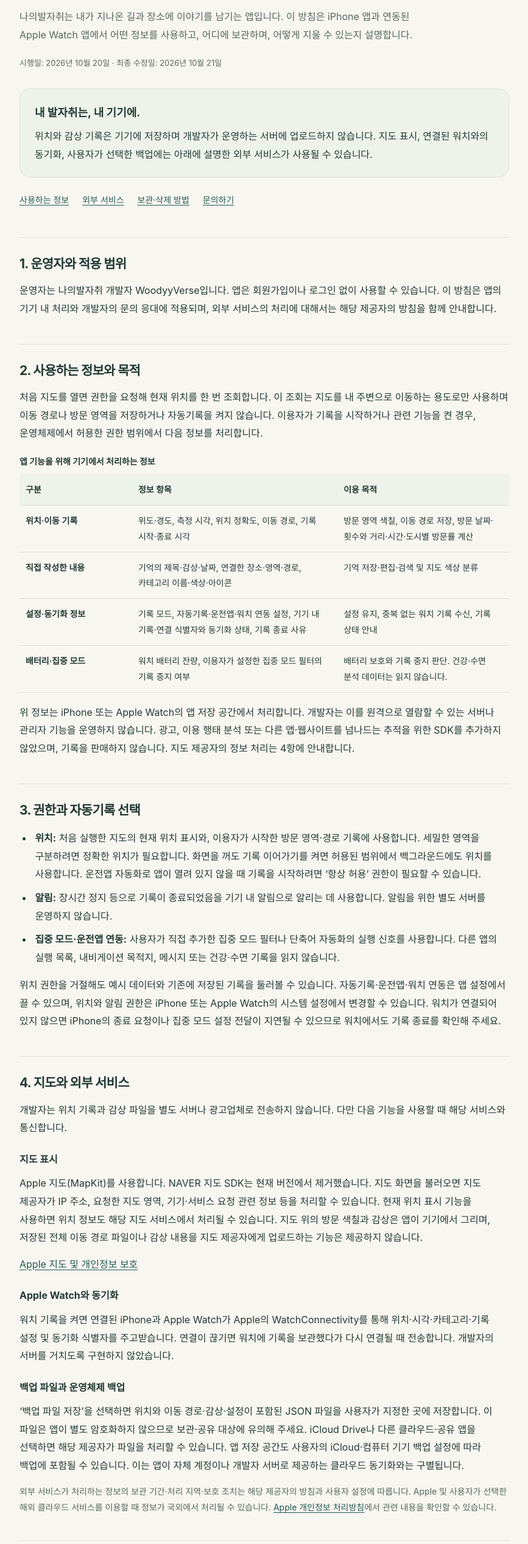
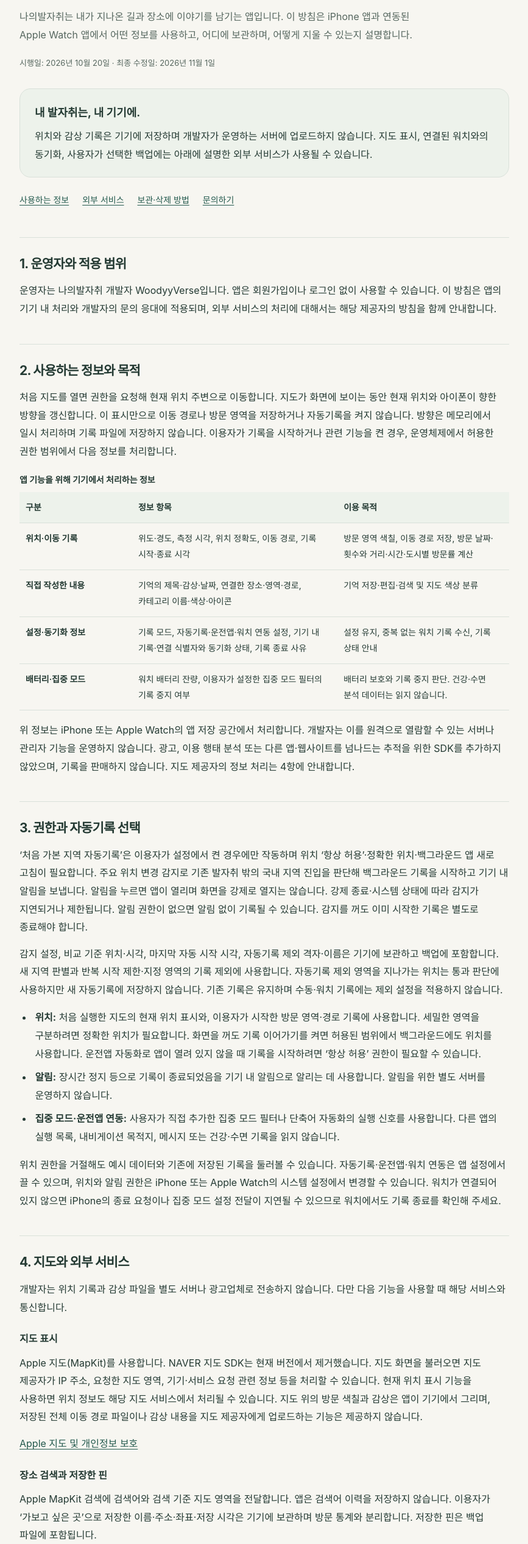
Before and after one commit to MrWoodyPark/beentomap-privacy, a plain HTML site: page index.html in a window 1280 px wide. Shown: the part 228-2760 px from the top of the page at 61% size, without its empty margins (206-1073 px from the left). Drawn offline with Linux system fonts and the light colour scheme.

Commit message:
Document optional new-place recording, saved places and heading display

```diff
--- a/index.html
+++ b/index.html
@@ -67,7 +67,7 @@
       <p class="eyebrow" lang="en">PRIVACY POLICY</p>
       <h1>개인정보 처리방침</h1>
       <p class="intro">나의발자취는 내가 지나온 길과 장소에 이야기를 남기는 앱입니다. 이 방침은 iPhone 앱과 연동된 Apple Watch 앱에서 어떤 정보를 사용하고, 어디에 보관하며, 어떻게 지울 수 있는지 설명합니다.</p>
-      <p class="date">시행일: 2026년 10월 20일 · 최종 수정일: <time datetime="2026-10-21">2026년 10월 21일</time></p>
+      <p class="date">시행일: 2026년 10월 20일 · 최종 수정일: <time datetime="2026-11-01">2026년 11월 1일</time></p>
       <div class="summary">
         <strong>내 발자취는, 내 기기에.</strong>
         <p>위치와 감상 기록은 기기에 저장하며 개발자가 운영하는 서버에 업로드하지 않습니다. 지도 표시, 연결된 워치와의 동기화, 사용자가 선택한 백업에는 아래에 설명한 외부 서비스가 사용될 수 있습니다.</p>
@@ -87,7 +87,7 @@
 
     <section id="data">
       <h2>2. 사용하는 정보와 목적</h2>
-      <p>처음 지도를 열면 권한을 요청해 현재 위치를 한 번 조회합니다. 이 조회는 지도를 내 주변으로 이동하는 용도로만 사용하며 이동 경로나 방문 영역을 저장하거나 자동기록을 켜지 않습니다. 이용자가 기록을 시작하거나 관련 기능을 켠 경우, 운영체제에서 허용한 권한 범위에서 다음 정보를 처리합니다.</p>
+      <p>처음 지도를 열면 권한을 요청해 현재 위치 주변으로 이동합니다. 지도가 화면에 보이는 동안 현재 위치와 아이폰이 향한 방향을 갱신합니다. 이 표시만으로 이동 경로나 방문 영역을 저장하거나 자동기록을 켜지 않습니다. 방향은 메모리에서 일시 처리하며 기록 파일에 저장하지 않습니다. 이용자가 기록을 시작하거나 관련 기능을 켠 경우, 운영체제에서 허용한 권한 범위에서 다음 정보를 처리합니다.</p>
       <div class="table-wrap" role="region" aria-label="처리하는 정보와 이용 목적" tabindex="0">
         <table>
           <caption>앱 기능을 위해 기기에서 처리하는 정보</caption>
@@ -105,6 +105,8 @@
 
     <section id="permissions">
       <h2>3. 권한과 자동기록 선택</h2>
+      <p>‘처음 가본 지역 자동기록’은 이용자가 설정에서 켠 경우에만 작동하며 위치 ‘항상 허용’·정확한 위치·백그라운드 앱 새로 고침이 필요합니다. 주요 위치 변경 감지로 기존 발자취 밖의 국내 지역 진입을 판단해 백그라운드 기록을 시작하고 기기 내 알림을 보냅니다. 알림을 누르면 앱이 열리며 화면을 강제로 열지는 않습니다. 강제 종료·시스템 상태에 따라 감지가 지연되거나 제한됩니다. 알림 권한이 없으면 알림 없이 기록될 수 있습니다. 감지를 꺼도 이미 시작한 기록은 별도로 종료해야 합니다.</p>
+      <p>감지 설정, 비교 기준 위치·시각, 마지막 자동 시작 시각, 자동기록 제외 격자·이름은 기기에 보관하고 백업에 포함합니다. 새 지역 판별과 반복 시작 제한·지정 영역의 기록 제외에 사용합니다. 자동기록 제외 영역을 지나가는 위치는 통과 판단에 사용하지만 새 자동기록에 저장하지 않습니다. 기존 기록은 유지하며 수동·워치 기록에는 제외 설정을 적용하지 않습니다.</p>
       <ul>
         <li><strong>위치:</strong> 처음 실행한 지도의 현재 위치 표시와, 이용자가 시작한 방문 영역·경로 기록에 사용합니다. 세밀한 영역을 구분하려면 정확한 위치가 필요합니다. 화면을 꺼도 기록 이어가기를 켜면 허용된 범위에서 백그라운드에도 위치를 사용합니다. 운전앱 자동화로 앱이 열려 있지 않을 때 기록을 시작하려면 ‘항상 허용’ 권한이 필요할 수 있습니다.</li>
         <li><strong>알림:</strong> 장시간 정지 등으로 기록이 종료되었음을 기기 내 알림으로 알리는 데 사용합니다. 알림을 위한 별도 서버를 운영하지 않습니다.</li>
@@ -119,6 +121,8 @@
       <h3>지도 표시</h3>
       <p>Apple 지도(MapKit)를 사용합니다. NAVER 지도 SDK는 현재 버전에서 제거했습니다. 지도 화면을 불러오면 지도 제공자가 IP 주소, 요청한 지도 영역, 기기·서비스 요청 관련 정보 등을 처리할 수 있습니다. 현재 위치 표시 기능을 사용하면 위치 정보도 해당 지도 서비스에서 처리될 수 있습니다. 지도 위의 방문 색칠과 감상은 앱이 기기에서 그리며, 저장된 전체 이동 경로 파일이나 감상 내용을 지도 제공자에게 업로드하는 기능은 제공하지 않습니다.</p>
       <p><a href="https://www.apple.com/kr/legal/privacy/data/ko/apple-maps/">Apple 지도 및 개인정보 보호</a></p>
+      <h3>장소 검색과 저장한 핀</h3>
+      <p>Apple MapKit 검색에 검색어와 검색 기준 지도 영역을 전달합니다. 앱은 검색어 이력을 저장하지 않습니다. 이용자가 ‘가보고 싶은 곳’으로 저장한 이름·주소·좌표·저장 시각은 기기에 보관하며 방문 통계와 분리합니다. 저장한 핀은 백업 파일에 포함됩니다.</p>
       <h3>Apple Watch와 동기화</h3>
       <p>워치 기록을 켜면 연결된 iPhone과 Apple Watch가 Apple의 WatchConnectivity를 통해 위치·시각·카테고리·기록 설정 및 동기화 식별자를 주고받습니다. 연결이 끊기면 워치에 기록을 보관했다가 다시 연결될 때 전송합니다. 개발자의 서버를 거치도록 구현하지 않았습니다.</p>
       <h3>백업 파일과 운영체제 백업</h3>
@@ -128,6 +132,7 @@
 
     <section id="deletion">
       <h2>5. 보관 기간과 삭제 방법</h2>
+      <p>가보고 싶은 곳은 지도 검색 화면의 저장 목록에서 개별 삭제할 수 있습니다. 자동기록 제외 영역은 설정에서 해제합니다. 전체 발자취 삭제 전에는 처음 방문한 지역 감지도 꺼 주세요. 전체 삭제는 저장한 핀·제외 영역·감지 기준 위치와 마지막 시작 시각도 지웁니다. 백업을 복원하면 저장한 핀은 복원되지만 새 지역 감지는 꺼지고 감지 기준 위치·시각은 초기화됩니다.</p>
       <p>iPhone에 저장된 방문 영역·이동 경로·감상은 이용자가 삭제하기 전까지 보관합니다. 일정 기간이 지났다는 이유로 자동 삭제하지 않습니다. 워치의 전송 대기 기록은 iPhone에 최종 저장되었다는 확인을 받은 뒤 워치에서 삭제합니다.</p>
       <ol>
         <li><strong>새 기록 중지:</strong> 앱에서 기록을 마치고 자동기록·운전앱·워치 연동을 끄거나 시스템 위치 권한을 해제합니다. 이 조작은 기존 기록을 삭제하지 않습니다. 연결되지 않은 워치는 워치 앱에서도 기록을 종료해 주세요.</li>
```
Also changed, not shown: support.html (+4 -1 lines).
